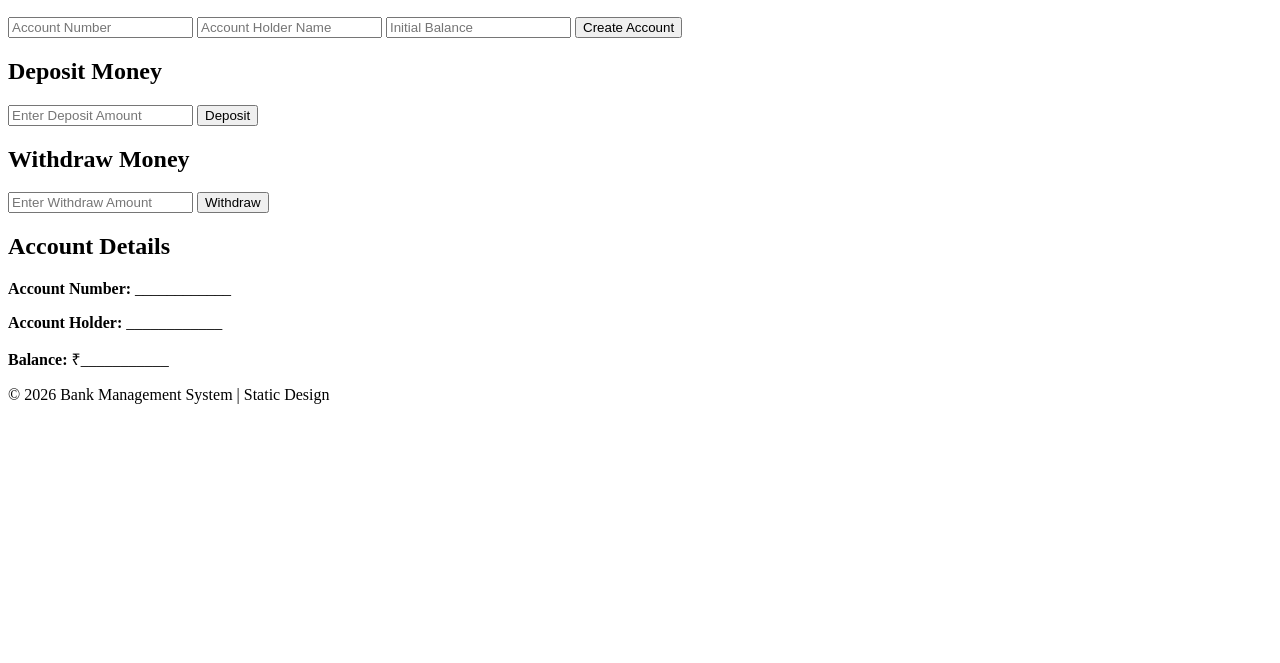
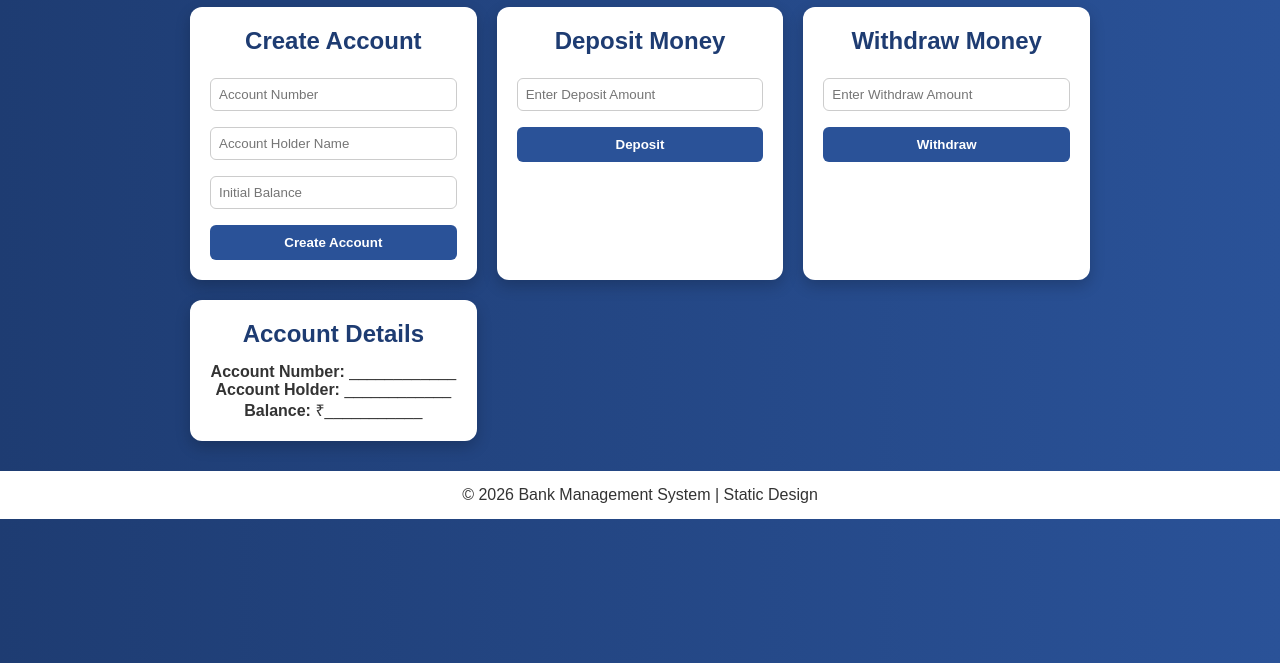
Before and after one commit to Hetvi4728/Portfolio, a plain HTML site: page bank_management.html in a window 1280 px wide. Shown: the part 137-800 px from the top of the page. Drawn offline with Linux system fonts and the light colour scheme.

Commit message:
Update bank_management.html

```diff
--- a/bank_management.html
+++ b/bank_management.html
@@ -2,7 +2,7 @@
 <html>
 <head>
     <title>Bank Management System</title>
-    <link rel="stylesheet" href="bank.css">
+    <link rel="stylesheet" href="bank_management.css">
 </head>
 <body>
 
```
